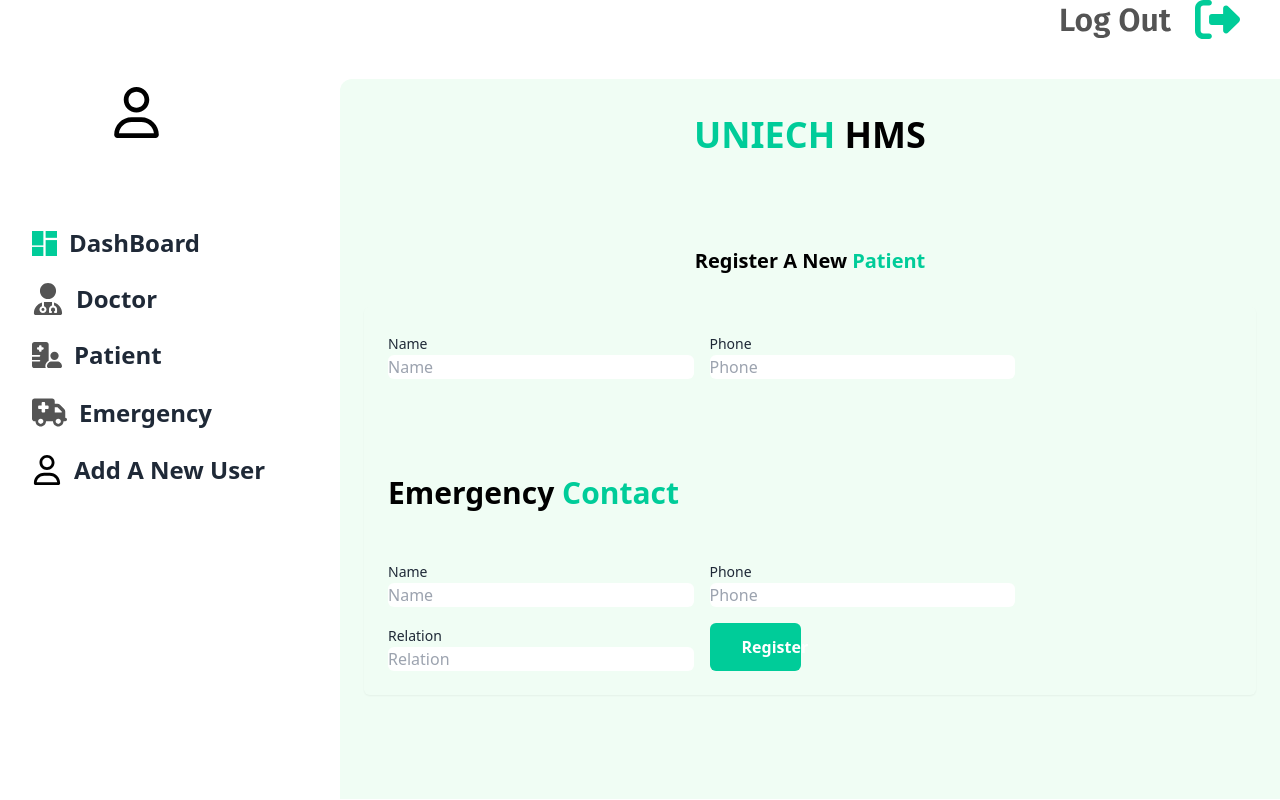
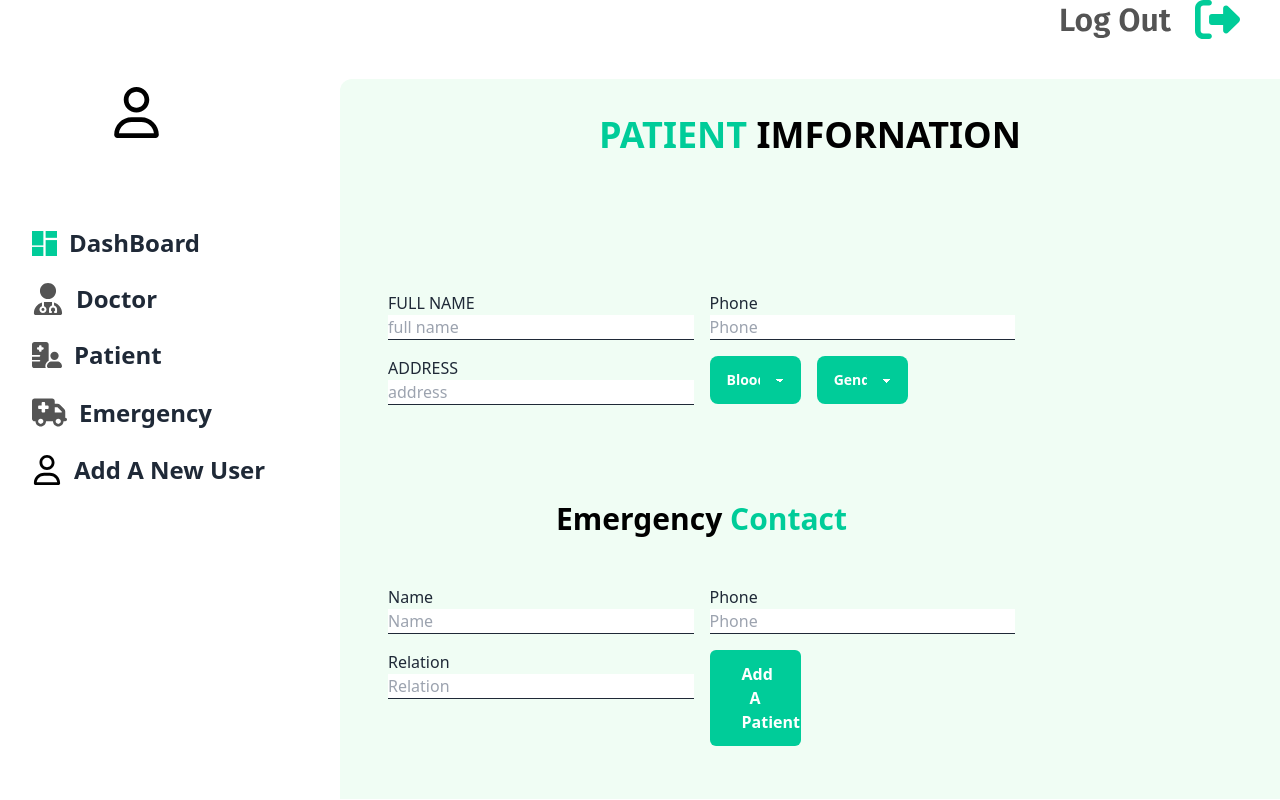
Before and after one commit to kamrulsaad/hospital-management-system-client, a React (Vite) app: page /dashboard/addapatient in a window 1280 px wide. Built offline with nearby package versions, Linux system fonts and the light colour scheme; no server answers.

Commit message:
Added some filed to the add patient filed

```diff
--- a/src/components/Pages/Dashboard/Patients/AddAPatient.jsx
+++ b/src/components/Pages/Dashboard/Patients/AddAPatient.jsx
@@ -11,6 +11,9 @@ const AddAPatient = () => {
         const form = event.target;
         const name = form.name.value;
         const phone = form.phone.value;
+        const address = form.address.value;
+        const bloodGroup = form.bloodGroup.value;
+        const gender = form.gender.value;
         const emergencyContactName = form.emergencyContactName.value;
         const emergencyContactPhone = form.emergencyContactPhone.value;
         const relation = form.relation.value;
@@ -18,6 +21,9 @@ const AddAPatient = () => {
         const patientData = {
             name: name,
             phone: phone,
+            address: address,
+            bloodGroup: bloodGroup,
+            gender: gender,
             emergency_contact: {
                 name: emergencyContactName,
                 phone: emergencyContactPhone,
@@ -53,43 +59,73 @@ const AddAPatient = () => {
 
     }
     return (
-        <div>
-            <section className="p-6 dark:bg-gray-800 dark:text-gray-50">
+        <div className=''>
+            <section className="p-6 ">
                 <div className="mb-8 text-center">
-                    <h1 className="my-3 text-4xl font-bold pb-20"><span className='text-tahiti-primary'>UNIECH</span><span className='text-tahiti-dark'> HMS</span> </h1>
-                    <p className="  text-xl font-semibold"> <span className='text-tahiti-dark'>Register A New </span> <span className='text-tahiti-primary'>Patient</span> </p>
+                    <h1 className="my-3 text-4xl font-bold pb-20"><span className='text-tahiti-primary'>PATIENT</span><span className='text-tahiti-dark'> IMFORNATION</span> </h1>
+
                 </div>
                 <form onSubmit={handleSubmit} noValidate="" action="" className="container flex flex-col   mx-auto space-y-12 ng-untouched ng-pristine ng-valid">
-                    <fieldset className="grid grid-cols-4 gap-6 p-6 rounded-md shadow-sm dark:bg-gray-900">
+                    <fieldset className="grid grid-cols-4 gap-6 p-6 ">
 
                         <div className="grid grid-cols-6 gap-4 col-span-full lg:col-span-3">
                             <div className="col-span-full sm:col-span-3">
-                                <label for="name" className="text-sm">Name</label>
-                                <input id="name" type="name" placeholder="Name" className="w-full rounded-md  focus:outline-none" />
+                                <label for="name" className="">FULL NAME</label>
+                                <input id="name" type="name" placeholder="full name" className="w-full  focus:outline-none" />
+                                <hr />
                             </div>
                             <div className="col-span-full sm:col-span-3">
-                                <label for="phone" className="text-sm">Phone</label>
-                                <input id="phone" type="phone" placeholder="Phone" className="w-full rounded-md focus:ring focus:ring-opacity-75 focus:outline-none" />
+                                <label for="phone" className="">Phone</label>
+                                <input id="phone" type="phone" placeholder="Phone" className="w-full  focus:outline-none" />
+                                <hr />
                             </div>
-                            <div className="mb-8 col-span-full sm:col-span-4 ">
-                                <p className="text-3xl font-bold mt-20"> <span className='text-tahiti-dark'>Emergency </span> <span className='text-tahiti-primary'>Contact</span> </p>
+                            <div className="col-span-full sm:col-span-3">
+                                <label for="address" className="">ADDRESS</label>
+                                <input id="address" type="address" placeholder="address" className="w-full  focus:outline-none" />
+                                <hr />
+                            </div>
+
+                            <select type="bloodGroup" name="bloodGroup" id="bloodGroup" className="select bg-tahiti-primary font-bold w-full text-tahiti-white">
+                                <option disabled selected>Blood Group</option>
+                                <option className='font-bold ' >O+</option>
+                                <option className='font-bold ' >O-</option>
+                                <option className='font-bold ' >A+</option>
+                                <option className='font-bold ' >A-</option>
+                                <option className='font-bold ' >B+</option>
+                                <option className='font-bold ' >B-</option>
+                                <option className='font-bold ' >AB+</option>
+                                <option className='font-bold ' >AB-</option>
+                            </select>
+
+                            <select type="gender" name="gender" id="gender" className="select bg-tahiti-primary font-bold w-full text-tahiti-white">
+                                <option disabled selected>Gender</option>
+                                <option className='font-bold ' >Male</option>
+                                <option className='font-bold ' >Female</option>
+                                <option className='font-bold ' >Other</option>
+                            </select>
+
+                            <div className="mb-8 col-span-full flex justify-center sm:col-span-6 ">
+                                <p className="text-3xl font-bold mt-20 "> <span className='text-tahiti-dark'>Emergency </span> <span className='text-tahiti-primary'>Contact</span> </p>
                             </div>
 
                             <div className="col-span-full sm:col-span-3">
-                                <label for="emergencyContactName" className="text-sm">Name</label>
-                                <input id="emergencyContactName" type="emergencyContactName" placeholder="Name" className="w-full rounded-md  focus:outline-none" />
+                                <label for="emergencyContactName" className="">Name</label>
+                                <input id="emergencyContactName" type="emergencyContactName" placeholder="Name" className="w-full  focus:outline-none" />
+                            <hr />
                             </div>
                             <div className="col-span-full sm:col-span-3">
-                                <label for="emergencyContactPhone" className="text-sm">Phone</label>
-                                <input id="emergencyContactPhone" type="emergencyContactPhone" placeholder="Phone" className="w-full rounded-md  focus:outline-none" />
+                                <label for="emergencyContactPhone" className="">Phone</label>
+                                <input id="emergencyContactPhone" type="emergencyContactPhone" placeholder="Phone" className="w-full  focus:outline-none" />
+                            <hr />
                             </div>
                             <div className="col-span-full sm:col-span-3">
-                                <label for="relation" className="text-sm">Relation</label>
-                                <input id="relation" type="relation" placeholder="Relation" className="w-full rounded-md  focus:outline-none" />
+                                <label for="relation" className="">Relation</label>
+                                <input id="relation" type="relation" placeholder="Relation" className="w-full  focus:outline-none" />
+                            <hr />
                             </div>
 
                             <div>
-                                <button type="submit" className="w-full px-8 py-3 font-semibold rounded-md bg-tahiti-primary text-tahiti-white ">Register</button>
+                                <button type="submit" className="w-full px-8 py-3 font-semibold rounded-md bg-tahiti-primary text-tahiti-white ">Add A Patient</button>
                             </div>
                         </div>
                     </fieldset>
```
Also changed, not shown: src/components/Pages/Dashboard/DashBoard.jsx (+4 -4 lines), src/components/Pages/Dashboard/Bed/AvailableBed.jsx (renamed from src/components/Pages/Dashboard/AvailableBed.jsx), src/components/Pages/Dashboard/Bed/Bed.jsx (renamed from src/components/Pages/Dashboard/Bed.jsx), src/components/Pages/Dashboard/Doctors/AvailableDoctor.jsx (renamed from src/components/Pages/Dashboard/AvailableDoctor.jsx), src/components/Pages/Dashboard/Patients/NewPatient.jsx (renamed from src/components/Pages/Dashboard/NewPatient.jsx).
